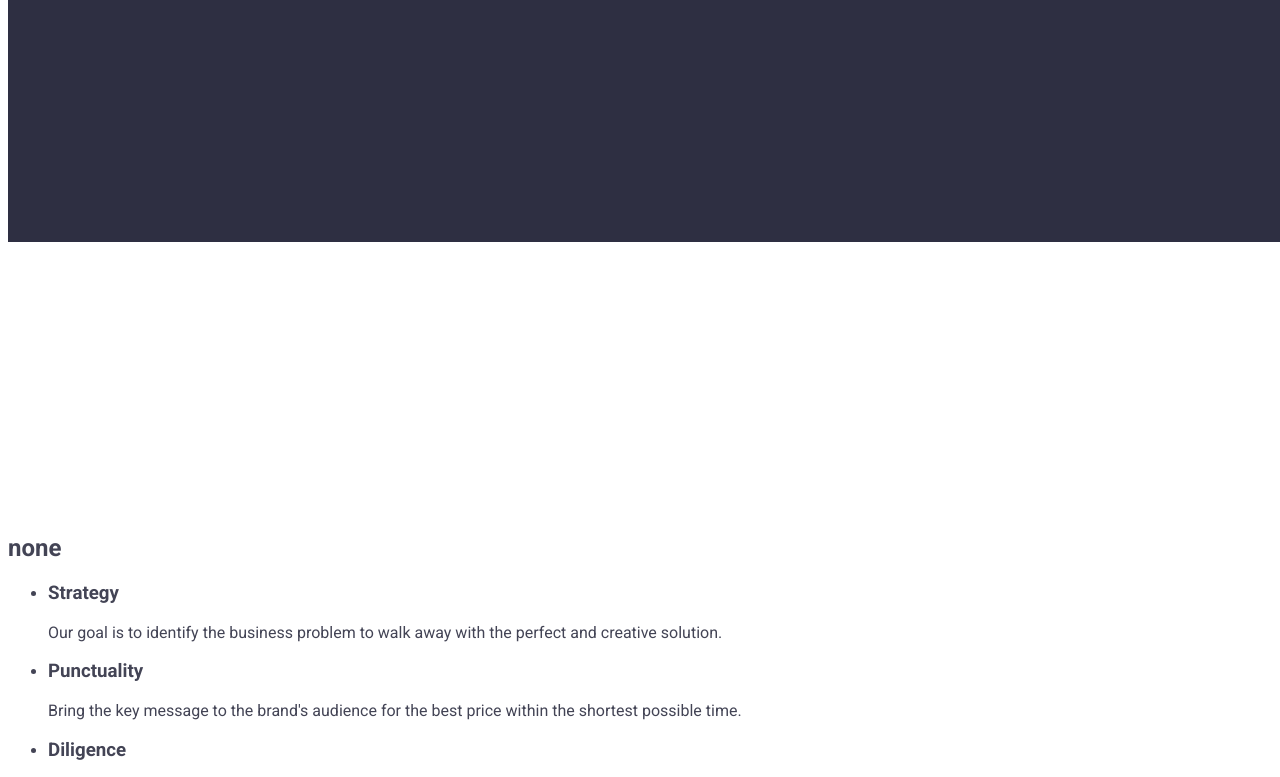
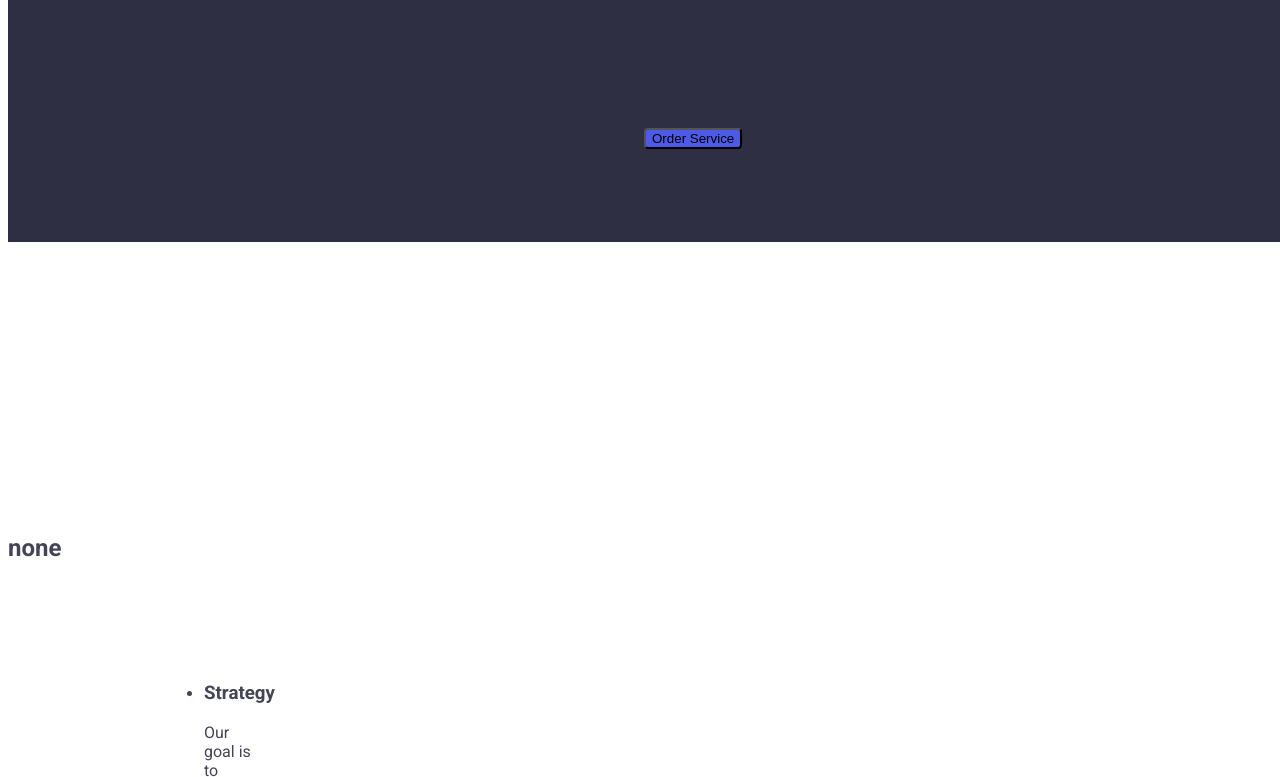
Before and after one commit to Kovaleva04/HTML01, a plain HTML site: page index.html in a window 1280 px wide. Shown: the part 700-1477 px from the top of the page. Drawn offline with Linux system fonts and the light colour scheme.

Commit message:
HOMEWORK02

```diff
--- a/css/styles.css
+++ b/css/styles.css
@@ -8,8 +8,6 @@ body {
     text-align: center;
 
 }
-
-
 
 .sec-menu {
   background-color: #2e2f42;
@@ -27,4 +25,16 @@ body {
   border-radius: 4px;
   background: #4D5AE5;
   box-shadow: 0px 4px 4px 0px rgba;
+
+  margin-top: 356px;
+  margin-bottom: 188px;
+  margin-left: 636px;
+  margin-right: 635px;
 }
+
+.text-sct {
+    margin-top: 120px;
+    margin-left: 156px;
+    margin-right: 1020px;
+    margin-bottom: 120px;
+}
--- a/index.html
+++ b/index.html
@@ -41,7 +41,7 @@
     <section>
       <h2>none</h2>
       <ul>
-      <li>
+      <li class="text-sct">
         <h3>Strategy</h3>
       <p>
         Our goal is to identify the business
```
